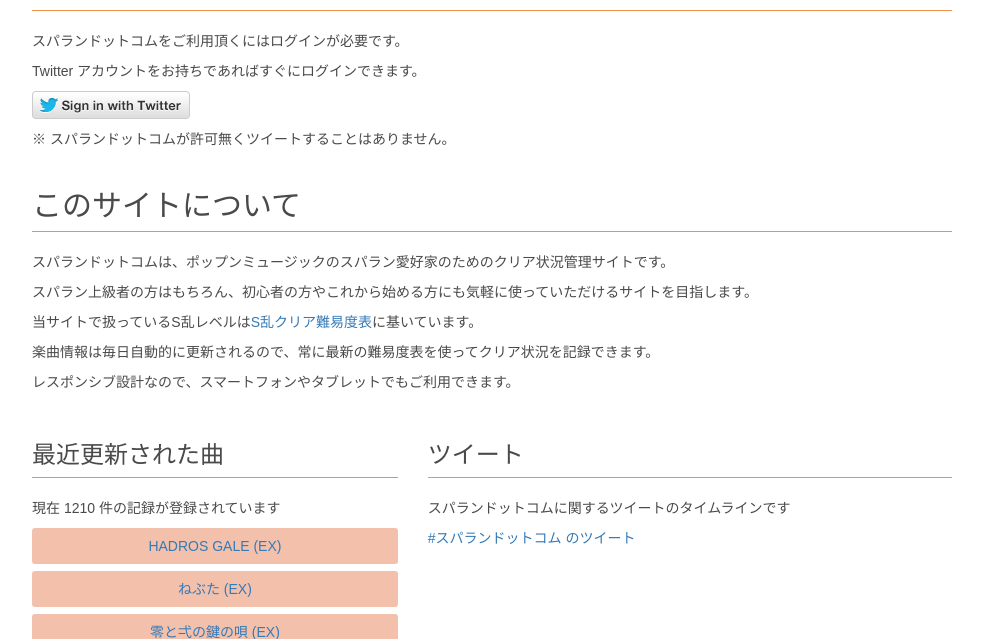
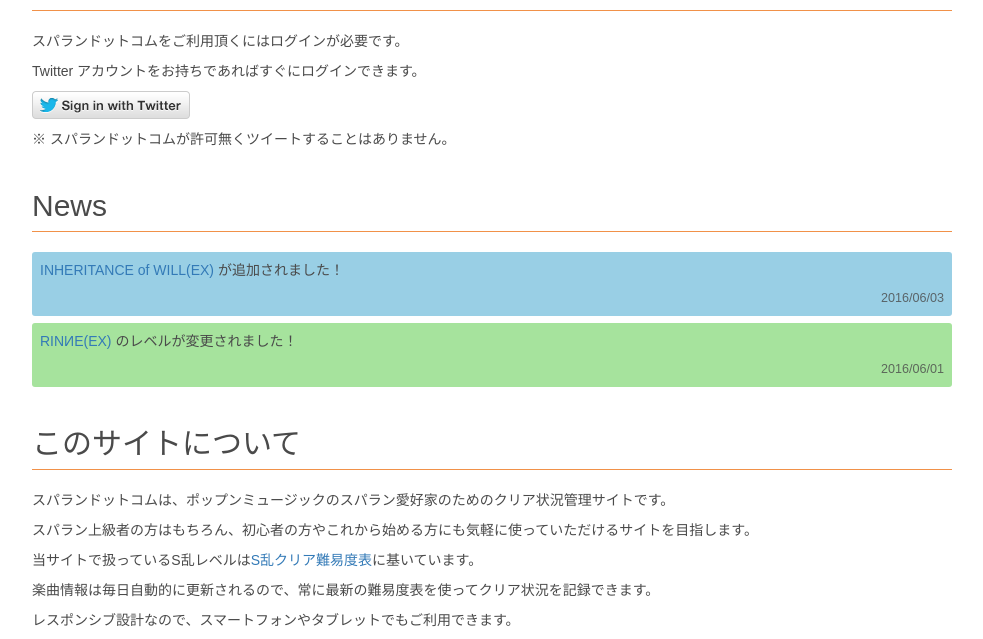
Before and after one commit to sapuri/srandom.com, a Django app: page / in a window 1280 px wide. Shown: the part 150-789 px from the top of the page, without its empty margins (53-1036 px from the left). Run offline with Django 3.2, Linux system fonts and the light colour scheme; data comes from the database, SQL or seed files in the repository; some libraries are stand-ins or nearby versions.

Commit message:
#9 トップページに News を追加

```diff
--- a/main/templates/main/index.html
+++ b/main/templates/main/index.html
@@ -15,13 +15,25 @@
     {% endif %}
     <p><a href="{% url 'main:difflist_level_select' %}">難易度表ページ</a>でクリア状況を記録できます！</p>
     <p><a href="{% url 'main:ranking_level_select' %}">ランキングページ</a>で各曲ごとのBAD数ランキングを閲覧できます！</p>
-    <p>その他にも要望があれば機能を随時追加していく予定です。</p>
+    <p><a href="{% url 'users:settings' %}">設定ページ</a>でテーマを変更できるようになりました！</p>
 {% else %}
     <p>スパランドットコムをご利用頂くにはログインが必要です。</p>
     <p>Twitter アカウントをお持ちであればすぐにログインできます。</p>
     <p><a href="{% url 'social:begin' 'twitter' %}"><img src="{% static 'img/sign-in-with-twitter-gray.png' %}" alt="Sign in with Twitter" width="158" height="28"></a></p>
     <p>※ スパランドットコムが許可無くツイートすることはありません。</p>
 {% endif %}
+
+<h2 class="page-header">News</h2>
+<div id="news">
+    <div class="article addition">
+        <p class="content"><a href="{% url 'main:ranking_detail' 514 %}">INHERITANCE of WILL(EX)</a> が追加されました！</p>
+        <p class="date">2016/06/03</p>
+    </div>
+    <div class="article update">
+        <p class="content"><a href="{% url 'main:ranking_detail' 29 %}">RINИE(EX)</a> のレベルが変更されました！</p>
+        <p class="date">2016/06/01</p>
+    </div>
+</div>
 
 <h2 class="page-header">このサイトについて</h2>
 <p>スパランドットコムは、ポップンミュージックのスパラン愛好家のためのクリア状況管理サイトです。</p>
--- a/static/css/dark.css
+++ b/static/css/dark.css
@@ -90,6 +90,12 @@ select {
     background-color: #4183C4;
 }
 
+/* トップページ */
+#news .article {
+    background: #111;
+    color: #222;
+}
+
 /* 難易度フォルダ */
 .level-folder {
 	background-color: #222;
--- a/static/css/style.css
+++ b/static/css/style.css
@@ -91,6 +91,30 @@ tr.clickable:hover {
 }
 
 /* トップページ */
+#news .article {
+    background: #e5e5e5;
+    padding: 8px;
+    margin-bottom: .5em;
+    border-radius: 3px;
+    -moz-border-radius: 3px;
+    -webkit-border-radius: 3px;
+}
+
+    #news .article.addition {
+        background: rgb(153, 207, 229);
+    }
+
+    #news .article.update {
+        background: rgb(166, 227, 157);
+    }
+
+    #news .article p.date {
+        font-size: .9em;
+        text-align: right;
+        opacity: 0.8;
+        margin: 0;
+    }
+
 ul.music-list {
     margin: 0;
     padding: 0;
--- a/templates/base.html
+++ b/templates/base.html
@@ -9,8 +9,8 @@
     <meta name="viewport" content="width=device-width, initial-scale=1">
     <title>{% block title %}スパランドットコム - ポップンミュージックのスパラン愛好家のためのクリア状況管理サイト{% endblock %}</title>
     {% bootstrap_css %}
-    <link rel="stylesheet" href="/static/css/style.css?v=20160528">
-    {% if user.theme.id == 2 %}<link rel="stylesheet" href="/static/css/dark.css?v=20160527">{% endif %}
+    <link rel="stylesheet" href="/static/css/style.css?v=20160603a">
+    {% if user.theme.id == 2 %}<link rel="stylesheet" href="/static/css/dark.css?v=20160603a">{% endif %}
     <script src="https://ajax.googleapis.com/ajax/libs/jquery/1.12.2/jquery.min.js"></script>
     <script src="/static/js/global.js?v=20160528a"></script>
     <link rel="shortcut icon" href="{% static 'favicon.ico' %}">
```
